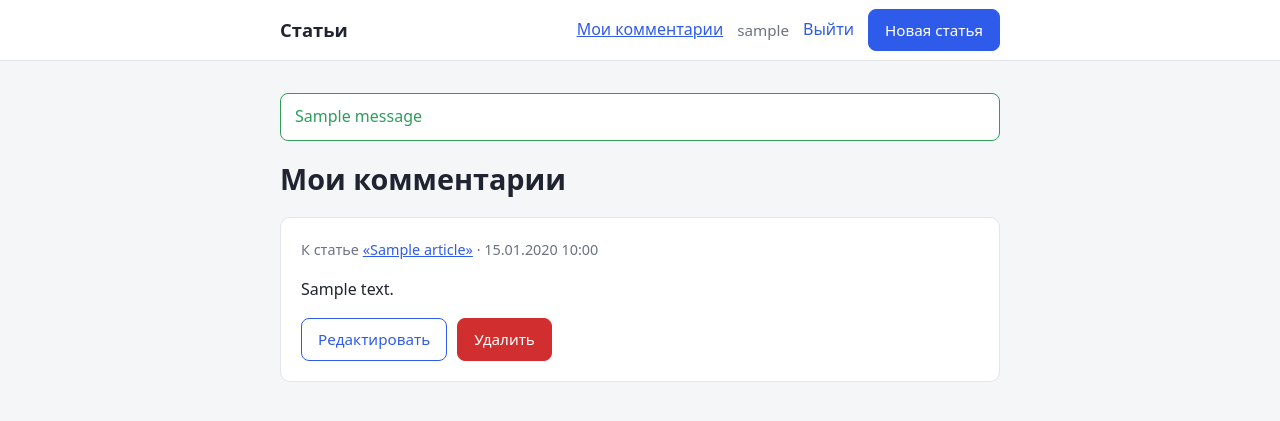
After one commit to sheraly08/month4, a Django app: page /my-comments/ in a window 1280 px wide. The commit adds this page. Shown: the top 421 px of the page. Run offline with Django 5.2, Linux system fonts and the light colour scheme; a user stored in the database is signed in; tables that the repository leaves empty hold one stand-in row (values such as "Sample post"); one stand-in notice (Sample message) is shown.

Commit message:
completed hw

```diff
--- a/articles/views.py
+++ b/articles/views.py
@@ -2,43 +2,65 @@ from django.http.request import HttpRequest
 from django.http.response import HttpResponse
 from django.shortcuts import redirect, render
 from django.shortcuts import get_object_or_404
-
+from django.contrib.auth.decorators import login_required
+from django.contrib.auth.forms import UserCreationForm
+from django.contrib import messages
+from django.contrib.auth import login
 from articles.forms import ArticleForm, CommentForm
 from articles.models import Article, Category, Comment
 
 
 def articles_list(request: HttpRequest) -> HttpResponse:
-    articles_list = Article.objects.all()
+    articles_list = Article.objects.select_related("user", "category")
 
     return render(request, "articles/list.html", {"articles": articles_list})
 
 
 def article_detail(request: HttpRequest, id: int) -> HttpResponse:
     article = Article.objects.get(id=id)
-    comments = Comment.objects.filter(article=article)
+    comments = Comment.objects.filter(article=article).select_related("user")
     form = CommentForm()
     return render(request, "articles/detail.html", {"article": article, "comments": comments, 'form': form})
 
-
+@login_required
 def article_create(request: HttpRequest) -> HttpResponse:
     form = ArticleForm(request.POST or None, request.FILES or None)
     if request.method == "POST" and form.is_valid():
+        form.instance.user = request.user
         form.save()
         return redirect("article_list")
     return render(request, "articles/create.html", {"form": form})
 
+@login_required
 def article_edit(request: HttpRequest, id: int) -> HttpResponse:
     article = Article.objects.get(id=id)
-    comments = Comment.objects.filter(article=article)
+
+    if request.user != article.user:
+        messages.error(request, "Это не ваш пост")
+        return redirect("article_detail", id=article.pk)
+
+
+
+
     form = ArticleForm(request.POST or None, request.FILES or None, instance=article)
+
+
     if request.method == "POST" and form.is_valid():
         form.save()
         return redirect("article_detail", id=form.instance.id)
 
     return render(request, "articles/edit.html", {"form": form})
 
+@login_required
 def article_delete(request: HttpRequest, id: int) -> HttpResponse:
     article = Article.objects.get(id=id)
+
+    if request.user != article.user:
+        messages.error(request, "Это не ваш пост")
+        return redirect("article_detail", id=article.pk)
+
+
+
 
     if request.method == "POST":
         article.delete()
@@ -46,11 +68,31 @@ def article_delete(request: HttpRequest, id: int) -> HttpResponse:
 
     return render(request, "articles/delete.html", context={"article": article})
 
+
+def signup(request):
+    if request.user.is_authenticated:
+        return redirect("article_list")
+
+    if request.method == "POST":
+        form = UserCreationForm(request.POST)
+        if form.is_valid():
+            user = form.save()
+            login(request, user)
+            messages.success(request, "Добро пожаловать! Аккаунт создан.")
+            return redirect("article_list")
+    else:
+        form = UserCreationForm()
+
+    return render(request, "registration/signup.html", {"form": form})
+
+@login_required
 def article_comment(request: HttpRequest, id: int) -> HttpResponse:
     article = Article.objects.get(id=id)
 
 
-    form = CommentForm(request.POST or None, instance=Comment(article=article))
+
+
+    form = CommentForm(request.POST or None, instance=Comment(article=article, user=request.user))
 
     if request.method == "POST" and form.is_valid():
         form.save()
@@ -58,9 +100,16 @@ def article_comment(request: HttpRequest, id: int) -> HttpResponse:
 
     return render(request, "articles/comment.html", {'form': form, 'article': article})
 
+@login_required
 def comment_edit(request: HttpRequest, id:int, id_comment: int) -> HttpResponse:
 
     comment = get_object_or_404(Comment, id=id_comment, article_id=id)
+
+    if request.user != comment.user:
+        messages.error(request, "Это не ваш комментарий")
+        return redirect("article_detail", id=comment.article.pk)
+
+
     form = CommentForm(request.POST or None, instance=comment)
     if request.method == "POST" and form.is_valid():
         form.save()
@@ -69,11 +118,22 @@ def comment_edit(request: HttpRequest, id:int, id_comment: int) -> HttpResponse:
     return render(request, "articles/comment_edit.html", {'form': form})
 
 
-
+@login_required
 def delete_comment(request, id, id_comment)-> HttpResponse:
     comment = get_object_or_404(Comment, id=id_comment, article_id=id)
+
+    if request.user != comment.user:
+        messages.error(request, "Это не ваш комментарий")
+        return redirect("article_detail", id=comment.article.pk)
+
     if request.method == "POST" :
         comment.delete()
         return redirect("article_detail", id=id)
 
     return render(request, "articles/comment_delete.html", {"comment": comment})
+
+
+@login_required
+def my_list(request):
+    comments = Comment.objects.filter(user=request.user).select_related("article")
+    return render(request, "comments/list.html", {"comments": comments})
--- a/blog/settings.py
+++ b/blog/settings.py
@@ -114,7 +114,9 @@ USE_TZ = True
 
 # Static files (CSS, JavaScript, Images)
 # https://docs.djangoproject.com/en/5.2/howto/static-files/
-
+LOGIN_REDIRECT_URL = "article_list"  # имя маршрута из urls.py
+LOGOUT_REDIRECT_URL = "article_list"  # куда после выхода
+LOGIN_URL = "login"  # куда отправлять неавторизованных (для @login_required)
 STATIC_URL = 'static/'
 
 MEDIA_URL = "/media/"
--- a/blog/urls.py
+++ b/blog/urls.py
@@ -17,10 +17,11 @@ Including another URLconf
 from django.conf import settings
 from django.conf.urls.static import static
 from django.contrib import admin
-from django.urls import path
+from django.urls import path, include
 
 from articles.views import (article_create, article_detail, articles_list, article_comment,
-                            article_delete, article_edit, comment_edit, delete_comment
+                            article_delete, article_edit, comment_edit, delete_comment,
+                            my_list, signup
                             )
 
 urlpatterns = [
@@ -33,9 +34,13 @@ urlpatterns = [
     path("articles/<int:id>/comment", article_comment, name="article_comment"),
     path('articles/<int:id>/comment/<int:id_comment>/edit/', comment_edit, name="comment_edit"),
     path("articles/<int:id>/comment/<int:id_comment>/delete/", delete_comment, name="comment_delete" ),
+    path("my-comments/", my_list, name="comments_list"),
+    path("accounts/signup/", signup, name="signup"),
+     path("accounts/", include("django.contrib.auth.urls")),
+
 ]
 
 
 if settings.DEBUG:
-    urlpatterns += static(settings.STATIC_URL, dcoument_root=settings.STATIC_ROOT)
+    urlpatterns += static(settings.STATIC_URL, document_root=settings.STATIC_ROOT)
     urlpatterns += static(settings.MEDIA_URL, document_root=settings.MEDIA_ROOT)
--- a/templates/articles/comment.html
+++ b/templates/articles/comment.html
@@ -4,7 +4,7 @@
 
 {% block content %}
     <h1>Новый комментарий</h1>
-    <p class="meta">К статье «{{ article.title }}»</p>
+    <p class="meta">К статье «{{ article.title }}» · от имени {{ user.username }}</p>
 
     <form class="card" method="post" action="{% url 'article_comment' id=article.id %}">
         {% csrf_token %}
--- a/templates/articles/comment_delete.html
+++ b/templates/articles/comment_delete.html
@@ -6,7 +6,7 @@
     <h1>Удалить комментарий?</h1>
 
     <div class="card">
-        <p class="meta">{{ comment.author_name }} · {{ comment.created_at|date:"d.m.Y H:i" }}</p>
+        <p class="meta">{{ comment.user.username }} ·{{ comment.created_at|date:"d.m.Y H:i" }}</p>
         <p>{{ comment.text|linebreaksbr }}</p>
 
         <form method="post">
--- a/templates/base.html
+++ b/templates/base.html
@@ -68,6 +68,7 @@
         .field label { display: block; margin-bottom: 4px; font-weight: 600; }
         .field input[type="text"],
         .field input[type="number"],
+        .field input[type="password"],
         .field textarea,
         .field select {
             width: 100%;
@@ -86,18 +87,64 @@
         .comment:first-child { border-top: none; }
         .comment strong { display: block; }
         .empty { color: var(--muted); }
+        .nav-links { display: flex; align-items: center; gap: 14px; }
+        .nav-links form { margin: 0; }
+        .nav-user { color: var(--muted); font-size: 0.95rem; }
+        .link-btn {
+            padding: 0;
+            border: none;
+            background: none;
+            color: var(--accent);
+            font: inherit;
+            cursor: pointer;
+        }
+        .link-btn:hover { text-decoration: underline; }
+        .messages { list-style: none; margin: 0 0 20px; padding: 0; }
+        .messages li {
+            padding: 10px 14px;
+            border-radius: 8px;
+            margin-bottom: 8px;
+            border: 1px solid var(--border);
+            background: var(--surface);
+        }
+        .messages .error { border-color: var(--danger); color: var(--danger); }
+        .messages .success { border-color: #2e9d5b; color: #2e9d5b; }
+        .comment .actions { margin-top: 8px; }
     </style>
 </head>
 <body>
     <header>
         <div class="container nav">
             <a class="logo" href="{% url 'article_list' %}">Статьи</a>
-            <a class="btn" href="{% url 'article_create' %}">Новая статья</a>
+
+            <nav class="nav-links">
+                {% if user.is_authenticated %}
+                    <a href="{% url 'comments_list' %}">Мои комментарии</a>
+                    <span class="nav-user">{{ user.username }}</span>
+                    <form method="post" action="{% url 'logout' %}">
+                        {% csrf_token %}
+                        <input type="hidden" name="next" value="{% url 'article_list' %}">
+                        <button class="link-btn" type="submit">Выйти</button>
+                    </form>
+                    <a class="btn" href="{% url 'article_create' %}">Новая статья</a>
+                {% else %}
+                    <a href="{% url 'login' %}">Войти</a>
+                    <a class="btn" href="{% url 'signup' %}">Регистрация</a>
+                {% endif %}
+            </nav>
         </div>
     </header>
 
     <main>
         <div class="container">
+            {% if messages %}
+                <ul class="messages">
+                    {% for message in messages %}
+                        <li class="{{ message.tags }}">{{ message }}</li>
+                    {% endfor %}
+                </ul>
+            {% endif %}
+
             {% block content %}{% endblock %}
         </div>
     </main>
--- /dev/null
+++ b/templates/comments/list.html
@@ -0,0 +1,32 @@
+{% extends "base.html" %}
+
+{% block title %}Мои комментарии{% endblock %}
+
+{% block content %}
+    <h1>Мои комментарии</h1>
+
+    {% for comment in comments %}
+        <div class="card">
+            <div class="meta">
+                {% if comment.article %}
+                    К статье
+                    <a href="{% url 'article_detail' id=comment.article_id %}">«{{ comment.article.title }}»</a>
+                {% else %}
+                    Статья удалена
+                {% endif %}
+                · {{ comment.created_at|date:"d.m.Y H:i" }}
+            </div>
+
+            <p>{{ comment.text|linebreaksbr }}</p>
+
+            {% if comment.article %}
+                <div class="actions">
+                    <a class="btn btn-light" href="{% url 'comment_edit' id=comment.article_id id_comment=comment.id %}">Редактировать</a>
+                    <a class="btn btn-danger" href="{% url 'comment_delete' id=comment.article_id id_comment=comment.id %}">Удалить</a>
+                </div>
+            {% endif %}
+        </div>
+    {% empty %}
+        <p class="empty">Вы ещё не оставили ни одного комментария. <a href="{% url 'article_list' %}">К статьям</a>.</p>
+    {% endfor %}
+{% endblock %}
```
Also changed, not shown: articles/forms.py (+1 -9 lines), articles/models.py (+6 -4 lines), templates/articles/detail.html (+15 -6 lines), templates/registration/login.html (added, +27 -0 lines), templates/registration/signup.html (added, +27 -0 lines), articles/migrations/0007_alter_comment_author_name.py (added), articles/migrations/0008_rename_author_name_comment_user.py (added), articles/migrations/0009_article_user_alter_article_category_and_more.py (added).
